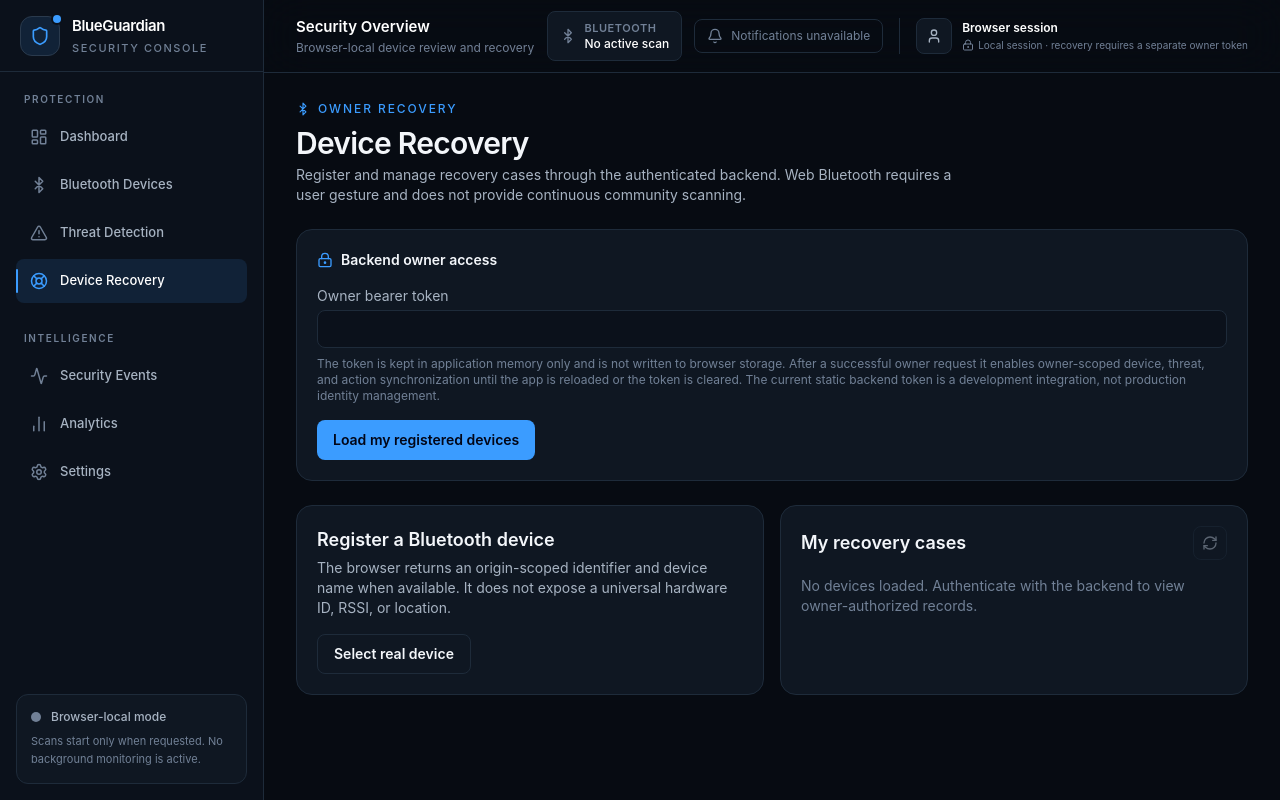
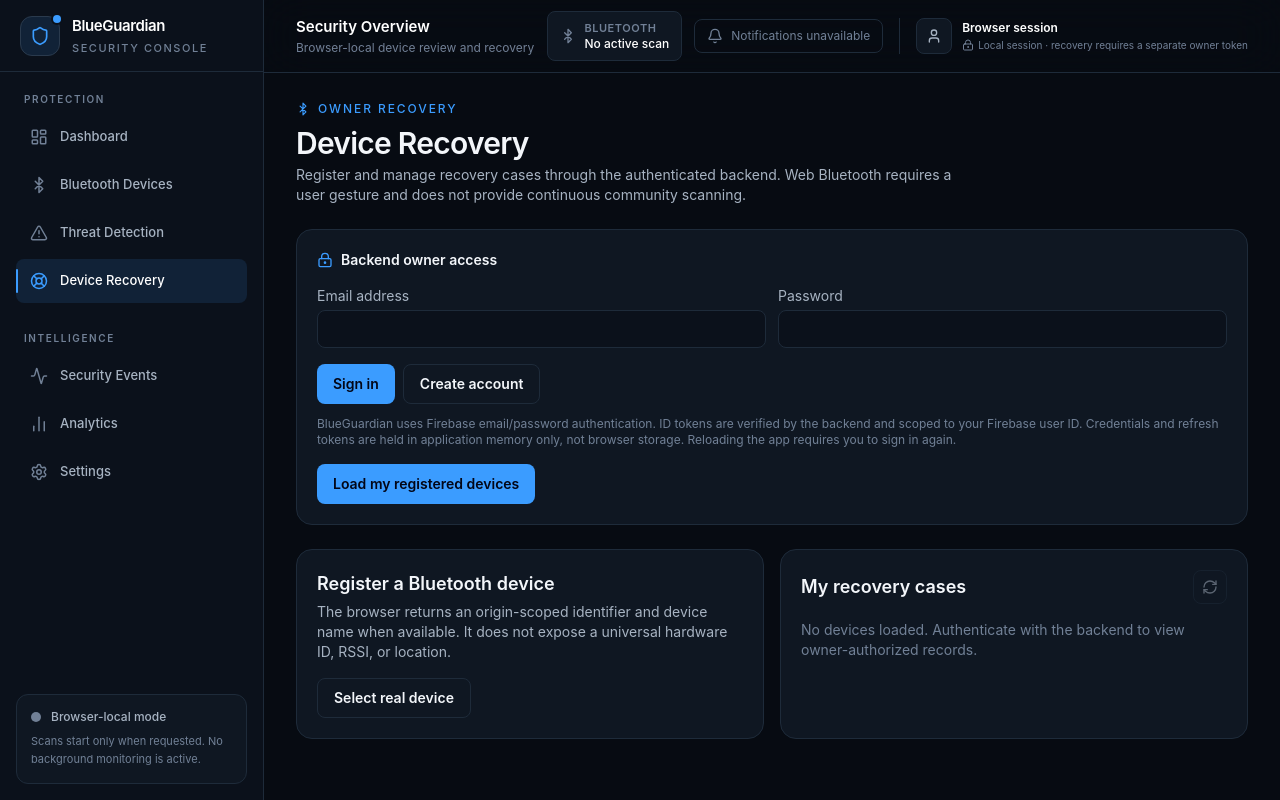
Before and after one commit to YuvarajRaghavann/BlueGuardian-AI, a React (Vite) app: page /recovery in a window 1280 px wide. Built offline with nearby package versions, Linux system fonts and the light colour scheme; what @capacitor/core would draw is missing.

Commit message:
Replace recovery static token field with Firebase owner sign-in

```diff
--- a/src/pages/Recovery.tsx
+++ b/src/pages/Recovery.tsx
@@ -3,6 +3,7 @@ import { Bluetooth, LockKeyhole, MapPin, RefreshCw, ShieldCheck } from 'lucide-r
 import { api, type RecoveryDeviceRecord, type RecoveryEncounterRecord, type RecoveryInfoRecord } from '../services/api';
 import { setOwnerToken as setActiveOwnerToken } from '../services/ownerSession';
 import { requestBluetoothDevice, type BluetoothDeviceInfo } from '../services/bluetoothService';
+import { createFirebaseAccount, getFreshFirebaseIdToken, signInWithEmailPassword, signOutFirebase } from '../services/firebaseAuth';
 
 function formatDate(value?: string | null) {
   if (!value) return 'Not recorded';
@@ -11,7 +12,10 @@ function formatDate(value?: string | null) {
 }
 
 export function Recovery() {
-  const [ownerToken, setOwnerToken] = useState('');
+  const [ownerToken, setOwnerToken] = useState(''); // Current Firebase ID token, never rendered in the UI.
+  const [email, setEmail] = useState('');
+  const [password, setPassword] = useState('');
+  const [firebaseSignedInEmail, setFirebaseSignedInEmail] = useState<string | null>(null);
   const [deviceName, setDeviceName] = useState('');
   const [selectedBluetoothDevice, setSelectedBluetoothDevice] = useState<BluetoothDeviceInfo | null>(null);
   const [devices, setDevices] = useState<RecoveryDeviceRecord[]>([]);
@@ -25,7 +29,7 @@ export function Recovery() {
 
   const requireToken = () => {
     if (!ownerToken.trim()) {
-      setError('Enter the owner bearer token configured on the backend.');
+      setError('Sign in to BlueGuardian with your Firebase email and password first.');
       return false;
     }
     return true;
@@ -38,10 +42,12 @@ export function Recovery() {
     setError(null);
     setNotice(null);
     try {
-      const loadedDevices = await api.recovery.listDevices(token);
+      const freshToken = await getFreshFirebaseIdToken() ?? token;
+      const loadedDevices = await api.recovery.listDevices(freshToken);
       // Only publish the credential to the rest of the app after a protected
       // owner request succeeds. The session helper holds it in memory only.
-      setActiveOwnerToken(token);
+      setOwnerToken(freshToken);
+      setActiveOwnerToken(freshToken);
       setDevices(loadedDevices);
       setDevicesLoaded(true);
       if (selectedDevice) {
@@ -59,6 +65,62 @@ export function Recovery() {
     } finally {
       setBusy(false);
     }
+  };
+
+  const authenticateWithFirebase = async (mode: 'sign-in' | 'sign-up') => {
+    if (!email.trim() || !password) {
+      setError('Enter your email address and password.');
+      return;
+    }
+
+    setBusy(true);
+    setError(null);
+    setNotice(null);
+    setActiveOwnerToken(null);
+    try {
+      const session = mode === 'sign-in'
+        ? await signInWithEmailPassword(email, password)
+        : await createFirebaseAccount(email, password);
+
+      setOwnerToken(session.idToken);
+      setFirebaseSignedInEmail(session.email);
+      setPassword('');
+
+      try {
+        const freshToken = await getFreshFirebaseIdToken() ?? session.idToken;
+        const loadedDevices = await api.recovery.listDevices(freshToken);
+        setOwnerToken(freshToken);
+        setActiveOwnerToken(freshToken);
+        setDevices(loadedDevices);
+        setDevicesLoaded(true);
+        setSelectedDevice(null);
+        setRecoveryInfo(null);
+        setEncounters([]);
+        setNotice(`Signed in as ${session.email}. Your owner-authorized recovery records loaded successfully.`);
+      } catch (caught) {
+        setError(`Firebase sign-in succeeded, but the backend request failed: ${errorMessage(caught)}`);
+        setNotice('Firebase accepted your account sign-in. The Render backend must also be deployed with Firebase token verification enabled.');
+      }
+    } catch (caught) {
+      setError(errorMessage(caught));
+    } finally {
+      setBusy(false);
+    }
+  };
+
+  const handleFirebaseSignOut = () => {
+    signOutFirebase();
+    setActiveOwnerToken(null);
+    setOwnerToken('');
+    setFirebaseSignedInEmail(null);
+    setPassword('');
+    setDevices([]);
+    setDevicesLoaded(false);
+    setSelectedDevice(null);
+    setRecoveryInfo(null);
+    setEncounters([]);
+    setError(null);
+    setNotice('You have signed out of BlueGuardian.');
   };
 
   const selectBluetoothDevice = async () => {
@@ -224,33 +286,67 @@ export function Recovery() {
           <LockKeyhole className="h-4 w-4 text-[var(--accent)]" />
           <h2 className="text-sm font-semibold text-[var(--text)]">Backend owner access</h2>
         </div>
+        <div className="grid gap-3 sm:grid-cols-2">
           <label className="block text-sm text-[var(--text-secondary)]">
-          Owner bearer token
+            Email address
+            <input
+              type="email"
+              autoComplete="email"
+              value={email}
+              disabled={busy}
+              onChange={event => setEmail(event.target.value)}
+              className="mt-1 w-full rounded-lg border border-[var(--border)] bg-[var(--bg-elevated)] px-3 py-2 text-sm text-[var(--text)] outline-none focus:border-[var(--accent)]"
+            />
+          </label>
+          <label className="block text-sm text-[var(--text-secondary)]">
+            Password
             <input
               type="password"
-            autoComplete="off"
-            value={ownerToken}
+              autoComplete="current-password"
+              value={password}
               disabled={busy}
-            onChange={event => {
-              // Do not keep using a previously authenticated owner token after
-              // the user starts entering a different credential.
-              setActiveOwnerToken(null);
-              setOwnerToken(event.target.value);
-              setDevices([]);
-              setDevicesLoaded(false);
-              setSelectedDevice(null);
-              setRecoveryInfo(null);
-              setEncounters([]);
-              setError(null);
-              setNotice(null);
+              onChange={event => setPassword(event.target.value)}
+              onKeyDown={event => {
+                if (event.key === 'Enter') void authenticateWithFirebase('sign-in');
               }}
               className="mt-1 w-full rounded-lg border border-[var(--border)] bg-[var(--bg-elevated)] px-3 py-2 text-sm text-[var(--text)] outline-none focus:border-[var(--accent)]"
-            aria-describedby="recovery-auth-note"
             />
           </label>
-        <p id="recovery-auth-note" className="mt-2 text-xs text-[var(--text-muted)]">
-          The token is kept in application memory only and is not written to browser storage. After a successful owner request it enables owner-scoped device, threat, and action synchronization until the app is reloaded or the token is cleared. The current static backend token is a development integration, not production identity management.
+        </div>
+        <div className="mt-4 flex flex-wrap gap-2">
+          <button
+            type="button"
+            onClick={() => void authenticateWithFirebase('sign-in')}
+            disabled={busy}
+            className="min-h-10 rounded-lg bg-[var(--accent)] px-4 text-sm font-semibold text-slate-950 disabled:opacity-50"
+          >
+            {busy ? 'Working…' : 'Sign in'}
+          </button>
+          <button
+            type="button"
+            onClick={() => void authenticateWithFirebase('sign-up')}
+            disabled={busy}
+            className="min-h-10 rounded-lg border border-[var(--border)] px-4 text-sm font-semibold text-[var(--text)] disabled:opacity-50"
+          >
+            Create account
+          </button>
+          {firebaseSignedInEmail && (
+            <button
+              type="button"
+              onClick={handleFirebaseSignOut}
+              disabled={busy}
+              className="min-h-10 rounded-lg border border-[var(--border)] px-4 text-sm font-semibold text-[var(--text)] disabled:opacity-50"
+            >
+              Sign out
+            </button>
+          )}
+        </div>
+        <p id="recovery-auth-note" className="mt-3 text-xs text-[var(--text-muted)]">
+          BlueGuardian uses Firebase email/password authentication. ID tokens are verified by the backend and scoped to your Firebase user ID. Credentials and refresh tokens are held in application memory only, not browser storage. Reloading the app requires you to sign in again.
         </p>
+        {firebaseSignedInEmail && (
+          <p className="mt-2 text-xs text-[var(--text-muted)]">Firebase account: {firebaseSignedInEmail}</p>
+        )}
         <button
           type="button"
           onClick={loadDevices}
```
Lines whose indentation alone changed are shown as unchanged.
